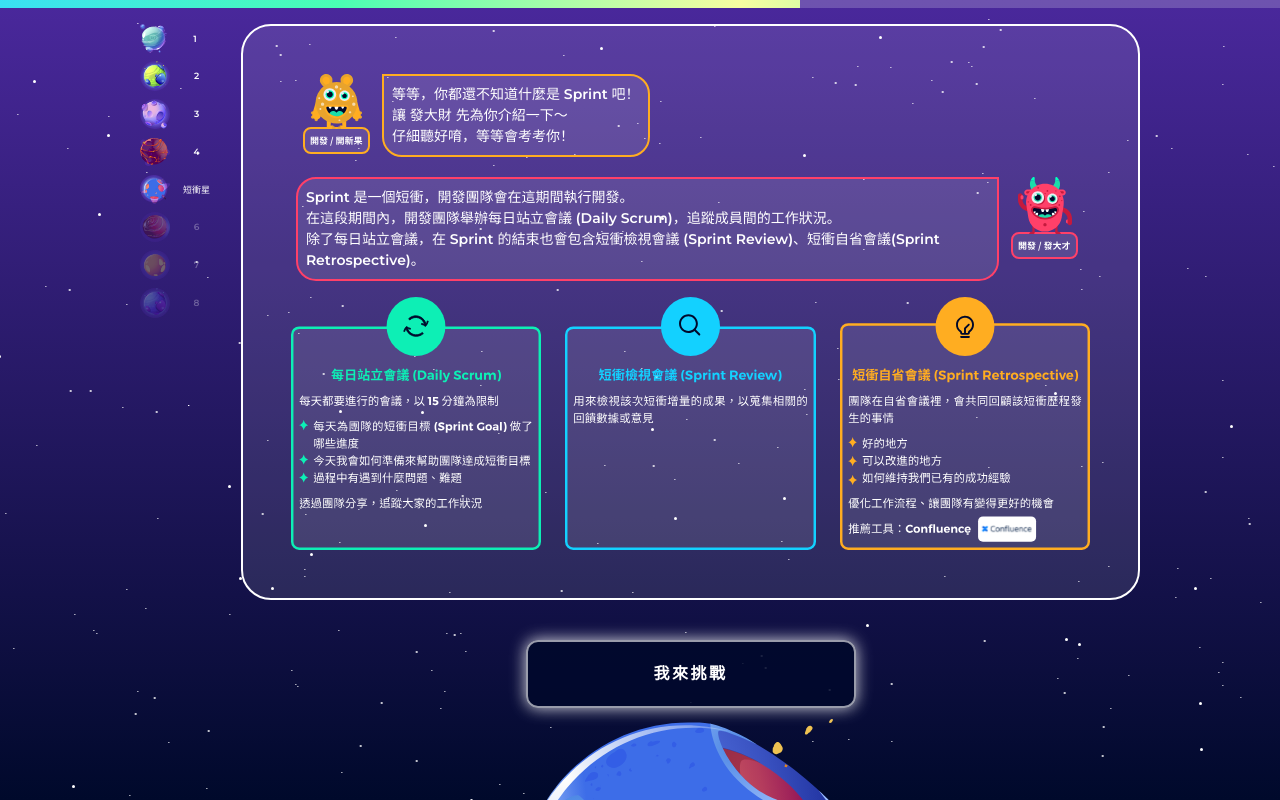
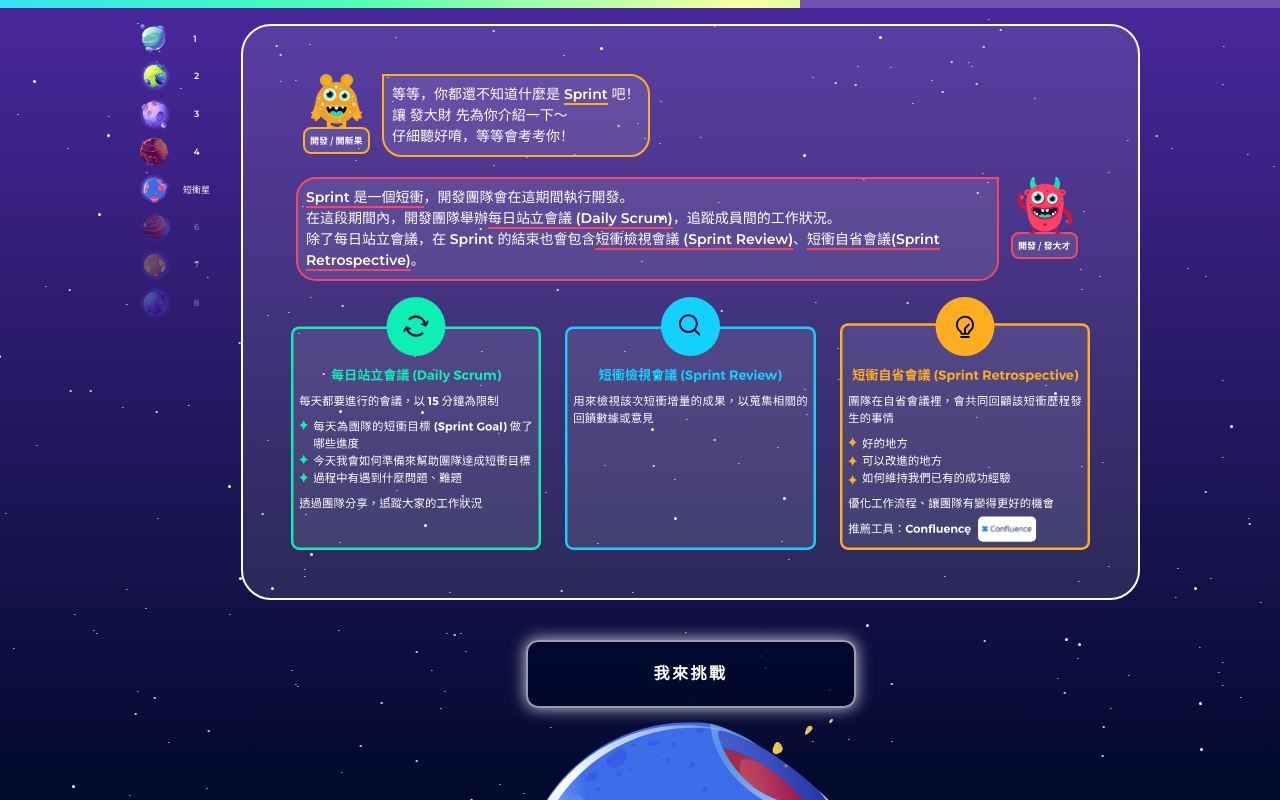
Before and after one commit to u9951064/scrum, a Vue app: page /#/step5 in a window 1280 px wide. Built offline with nearby package versions, Linux system fonts and the light colour scheme.

Commit message:
feat: high light

```diff
--- a/src/components/ChatBox.vue
+++ b/src/components/ChatBox.vue
@@ -61,6 +61,7 @@ const roleClass = computed(() => {
   max-width: 100%;
   margin: auto;
   overflow: hidden;
+  align-items: flex-start;
 }
 .chat-box ~ .chat-box {
   padding-top: 1.25rem;
--- a/src/views/Step3View.vue
+++ b/src/views/Step3View.vue
@@ -33,7 +33,7 @@ const chat1Config = ref([
     tagEnd: "</div>",
   },
   {
-    tagBegin: '<div class="fz-14px">',
+    tagBegin: '<div class="fz-14px pt-3">',
     inner: [
       {
         inner:
@@ -72,7 +72,7 @@ const chat2Config = ref([
     tagEnd: "</div>",
   },
   {
-    tagBegin: '<div class="fz-14px">',
+    tagBegin: '<div class="fz-14px pt-3">',
     inner: [
       {
         inner: "目前我們團隊一次",
@@ -156,7 +156,7 @@ const chat4Config = ref([
     tagEnd: "</div>",
   },
   {
-    tagBegin: '<div class="fz-14px">',
+    tagBegin: '<div class="fz-14px pt-3">',
     inner: [
       {
         inner: "By the way, 我們平常管理任務是使用",
--- a/src/views/Step5View.vue
+++ b/src/views/Step5View.vue
@@ -16,7 +16,20 @@ const finishedChat = ref(0);
 const chat1Config = ref([
   {
     tagBegin: '<div class="fz-14px">',
-    inner: "等等，你都還不知道什麼是 Sprint 吧！",
+    inner: [
+      {
+        inner: "等等，你都還不知道什麼是",
+      },
+      {
+        tagBegin: ' <span class="highlight-yellow">',
+        inner: "Sprint",
+        tagEnd: "</span>",
+      },
+      {
+        tagBegin: " ",
+        inner: "吧！",
+      },
+    ],
     tagEnd: "</div>",
   },
   {
@@ -34,19 +47,54 @@ const chat1Config = ref([
 const chat2Config = ref([
   {
     tagBegin: '<div class="fz-14px">',
-    inner: "Sprint 是一個短衝，開發團隊會在這期間執行開發。",
+    inner: [
+      {
+        tagBegin: '<span class="highlight-red">',
+        inner: "Sprint 是一個短衝",
+        tagEnd: "</span>",
+      },
+      {
+        inner: "，開發團隊會在這期間執行開發。",
+      },
+    ],
     tagEnd: "</div>",
   },
   {
     tagBegin: '<div class="fz-14px">',
-    inner:
-      "在這段期間內，開發團隊舉辦每日站立會議 (Daily Scrum)，追蹤成員間的工作狀況。",
+    inner: [
+      { inner: "在這段期間內，開發團隊舉辦" },
+      {
+        tagBegin: '<span class="highlight-red">',
+        inner: "每日站立會議 (Daily Scrum)",
+        tagEnd: "</span>",
+      },
+      { inner: "，追蹤成員間的工作狀況。" },
+    ],
     tagEnd: "</div>",
   },
   {
     tagBegin: '<div class="fz-14px">',
-    inner:
-      "除了每日站立會議，在 Sprint 的結束也會包含短衝檢視會議 (Sprint Review)、短衝自省會議(Sprint Retrospective)。",
+    inner: [
+      {
+        inner: "除了每日站立會議，在 Sprint 的結束也會包含",
+      },
+      {
+        tagBegin: '<span class="highlight-red">',
+        inner: "短衝檢視會議 (Sprint Review)",
+        tagEnd: "</span>",
+      },
+      {
+        inner: "、",
+      },
+      {
+        tagBegin: '<span class="highlight-red">',
+        inner: "短衝自省會議(Sprint Retrospective)",
+        tagEnd: "</span>",
+      },
+      {
+        inner: "。",
+      },
+    ],
     tagEnd: "</div>",
   },
 ]);
--- a/src/views/Step6View.vue
+++ b/src/views/Step6View.vue
@@ -97,8 +97,19 @@ const finishedChat = ref(0);
 const chat1Config = ref([
   {
     tagBegin: '<div class="fz-14px">',
-    inner:
-      "換你來試試看，在這經典的 Scrum 流程圖中，這些流程分別代表哪一個會議呢？",
+    inner: [
+      {
+        inner: "換你來試試看，在這經典的",
+      },
+      {
+        tagBegin: ' <span class="highlight-yellow">',
+        inner: "Scrum 流程圖",
+        tagEnd: "</span>",
+      },
+      {
+        inner: "中，這些流程分別代表哪一個會議呢？",
+      },
+    ],
     tagEnd: "</div>",
   },
 ]);
--- a/src/views/Step7View.vue
+++ b/src/views/Step7View.vue
@@ -97,14 +97,60 @@ const finishedChat = ref(0);
 const chat1Config = ref([
   {
     tagBegin: '<div class="fz-14px">',
-    inner:
-      "哇賽新來的，你真的很幸運，今天剛好有 Retro，你也來見識一下，看看 Retro 都該做些什麼吧～～",
+    inner: [
+      {
+        inner: "哇賽新來的，你真的很幸運，今天剛好有 Retro，你",
+      },
+      {
+        tagBegin: '<span class="highlight-blue">',
+        inner: "也來",
+        tagEnd: "</span>",
+      },
+      {
+        inner: "見識一下，看看 Retro 都該做些什麼吧～～",
+      },
+    ],
     tagEnd: "</div>",
   },
   {
-    tagBegin: '<div class="fz-14px">',
-    inner:
-      "我們會在會議裡請團隊成員提出哪些是做得好的地方、哪些可以繼續改進的地方？並記錄在 Confluence 中。 重點在於 (正面表述)，你也思考看看，哪一些是適合 Retro 的回饋吧～～",
+    tagBegin: '<div class="fz-14px pt-3 pb-1">',
+    inner: [
+      {
+        inner: "我們會在會議裡請團隊成員提出哪些是",
+      },
+      {
+        tagBegin: '<span class="highlight-blue">',
+        inner: "做得好的地方",
+        tagEnd: "</span>",
+      },
+      {
+        inner: "、哪些可以",
+      },
+      {
+        tagBegin: '<span class="highlight-blue">',
+        inner: "繼續改進的地方",
+        tagEnd: "</span>",
+      },
+      {
+        inner: "？並記錄在 Confluence 中。 重點在於",
+      },
+      {
+        tagBegin: '<span class="highlight-blue">',
+        inner: "(正面表述)",
+        tagEnd: "</span>",
+      },
+      {
+        inner: "，你也思考看看，哪一些是",
+      },
+      {
+        tagBegin: '<span class="highlight-blue">',
+        inner: "適合 Retro 的回饋",
+        tagEnd: "</span>",
+      },
+      {
+        inner: "吧～～",
+      },
+    ],
     tagEnd: "</div>",
   },
 ]);
```
